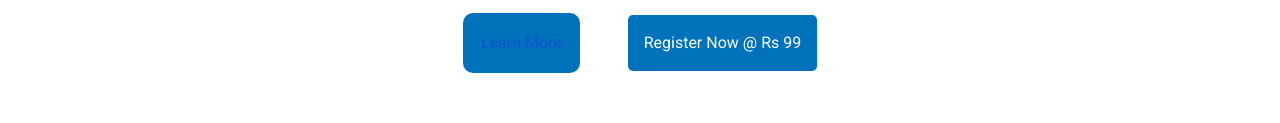
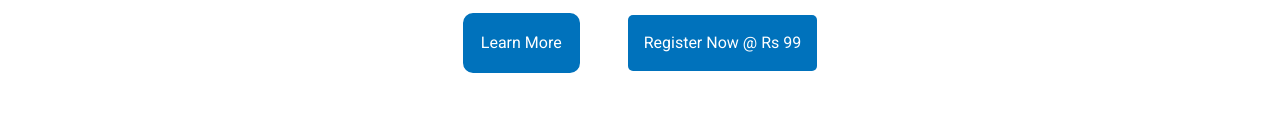
Before and after one commit to branzoidsuresh/3d-Printing-Workshop, a plain HTML site: page index.html in a window 1280 px wide. In both pictures the pointer is over the link "Learn More". Shown: the part 341-464 px from the top of the page. Drawn offline with Linux system fonts and the light colour scheme.

Commit message:
test removed

```diff
--- a/assets/css/mystyle.css
+++ b/assets/css/mystyle.css
@@ -26,5 +26,5 @@
 
 .ns-btn-outline:hover{
     background-color: #0072bc;
-    color: wte;
+    color: white;
 }
```
